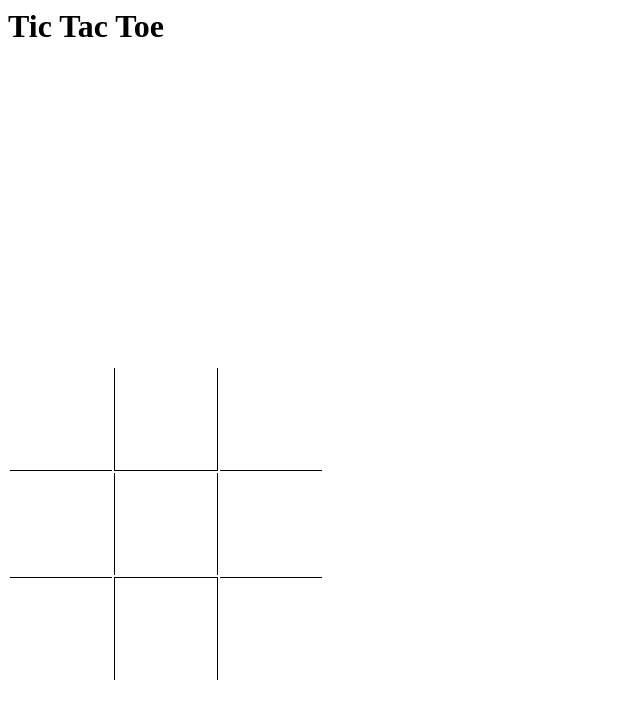
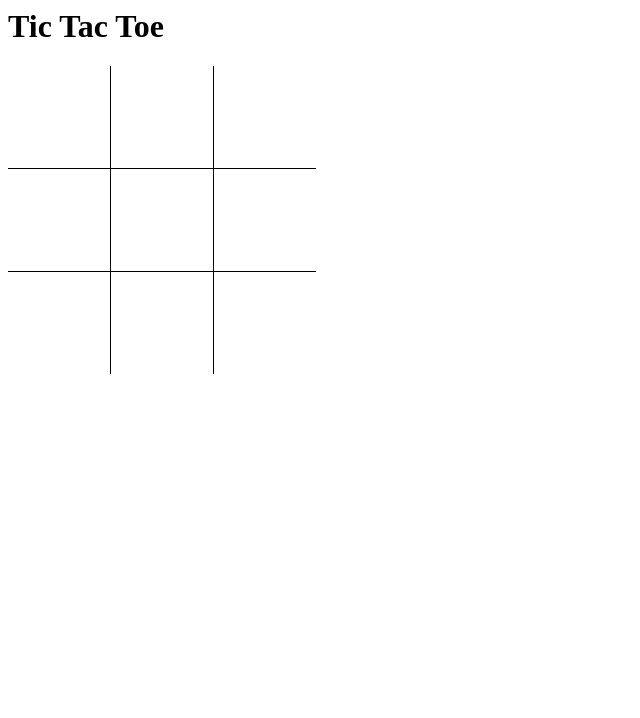
Before and after one commit to sophiamf93/TICTACTOE, a plain HTML site: page index.html in a window 1280 px wide. Shown: the whole page, without its empty margins (0-640 px from the left). Drawn offline with Linux system fonts and the light colour scheme.

Commit message:
another commit

```diff
--- a/styles.css
+++ b/styles.css
@@ -40,6 +40,8 @@ table {
   padding-top: 3em;
   text-align: center;
   cursor: pointer;
+  border-collapse: collapse;
+  border-spacing: 0;
 }
 
 .top {
```
